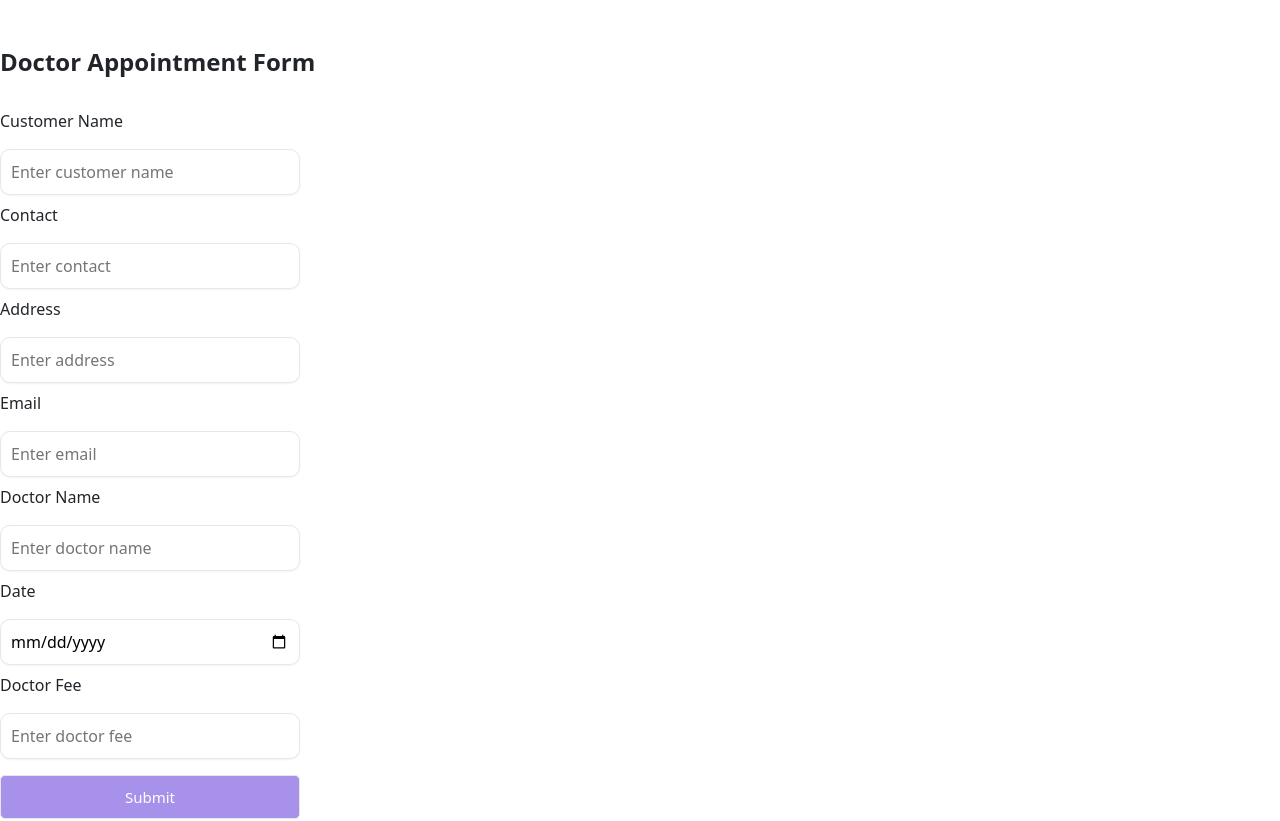
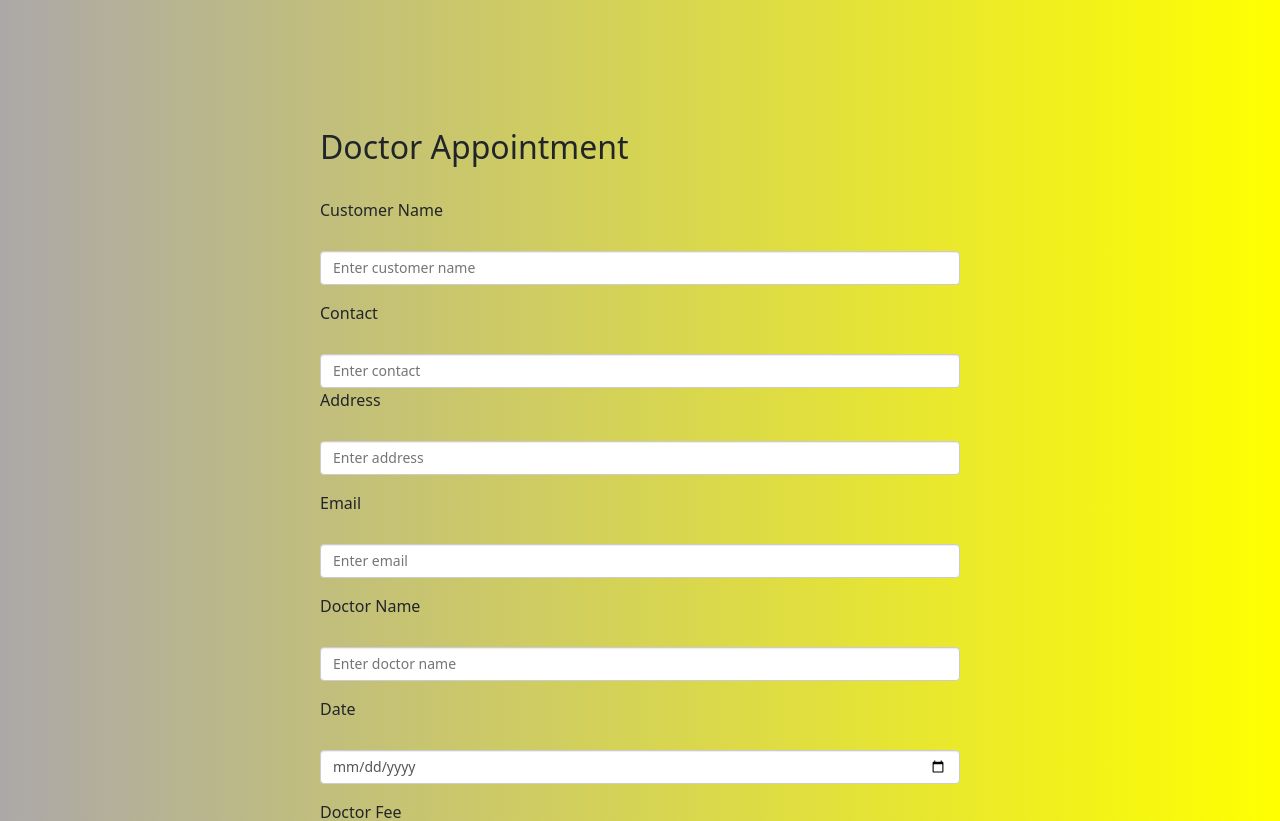
Before and after one commit to AbhishekPeiris/eYeCAREopticals, a React (Create React App) app in the folder frontend/: page /addappointmentdetails in a window 1280 px wide. Shown: the top 821 px of the page. Built offline with nearby package versions, Linux system fonts and the light colour scheme.

Commit message:
doctorAppointment details

```diff
--- a/frontend/src/screens/AddDoctorAppointmentDetails.js
+++ b/frontend/src/screens/AddDoctorAppointmentDetails.js
@@ -43,17 +43,17 @@ function AddDoctorAppointmentDetails() {
         setDoctorfee('');
       } catch (error) {
         console.log(error);
-        Swal.fire('Error', "Add Appointment Unsuccessfully", "error");
+        Swal.fire('Error', "Add Appointment Unsuccessfull", "error");
       }
     }
   return (
     <div>
-    <form  class="form mb-5 mt-5" style={{width:"350px"}} onSubmit={AddDoctorAppointmentDetails}>
+    <form  className="da-form-group" onSubmit={AddDoctorAppointmentDetails}>
 
-    <h4><strong>Doctor Appointment Form</strong></h4><br/>
-      <div className="input-container">
-        <label>Customer Name</label><br/>
-        <input type="text" placeholder="Enter customer name " value={cusname} required
+    <h2>Doctor Appointment</h2><br/>
+      <div className="mb-3">
+        <label className="da-control-label">Customer Name</label><br/>
+        <input type="text" className="da-form-control" placeholder="Enter customer name " value={cusname} required
 
         onChange={(e) => {
           setCustomername(e.target.value)
@@ -61,61 +61,61 @@ function AddDoctorAppointmentDetails() {
         />
       </div>
 
-      <div className="input-container">
-        <label>Contact</label><br/>
-        <input type="tel" placeholder="Enter contact" value={contact} required
+      <div className="mb-3">
+        <label className="da-control-label">Contact</label><br/>
+        <input type="tel" className="da-form-control" placeholder="Enter contact" value={contact} required
         onChange={(e) => {
           setContact(e.target.value)
         }}
 
         />
-      <div className="input-container">
-        <label>Address</label><br/>
-        <input type="text" placeholder="Enter address" value={address} required
+      <div className="mb-3">
+        <label className="da-control-label">Address</label><br/>
+        <input type="text" className="da-form-control" placeholder="Enter address" value={address} required
          onChange={(e) => {
           setAddress(e.target.value)
         }}
         />
       </div>
       </div>
-      <div className="input-container">
-        <label>Email</label><br/>
-        <input type="email" placeholder="Enter email" value={email} required
+      <div className="mb-3">
+        <label className="da-control-label">Email</label><br/>
+        <input type="email" className="da-form-control" placeholder="Enter email" value={email} required
          onChange={(e) => {
           setEmail(e.target.value)
         }}
         />
       </div>
 
-      <div className="input-container">
-        <label>Doctor Name </label><br/>
-        <input type="text" placeholder="Enter doctor name" value={doctorname} required
+      <div className="mb-3">
+        <label className="da-control-label">Doctor Name </label><br/>
+        <input type="text" className="da-form-control" placeholder="Enter doctor name" value={doctorname} required
           onChange={(e) => {
             setDoctorname(e.target.value)
           }}
         />
       </div>
 
-      <div className="input-container">
-        <label>Date</label><br/>
-        <input type="date" placeholder="Enter Date " value={date} required
+      <div className="mb-3">
+        <label className="da-control-label">Date</label><br/>
+        <input type="date" className="da-form-control" placeholder="Enter Date " value={date} required
           onChange={(e) => {
             setDate(e.target.value)
           }}
         />
       </div>
 
-      <div className="input-container">
-        <label>Doctor Fee</label><br/>
-        <input type="text" placeholder="Enter doctor fee" value={doctorfee} required
+      <div className="mb-3">
+        <label className="da-control-label">Doctor Fee</label><br/>
+        <input type="text" className="da-form-control" placeholder="Enter doctor fee" value={doctorfee} required
          onChange={(e) => {
           setDoctorfee(e.target.value)
         }}
         />
       </div>
 
-      <button type="submit" className="submit" style={{width:"300px"}}>Submit</button>
-          <button class="submit" style={{width:"300px"}}>Cancel</button>
+      <button type="submit" className="submit">Submit</button>
+
     </form>
   </div>
 
--- a/frontend/src/screens/ViewDoctorAppointmentDetails.js
+++ b/frontend/src/screens/ViewDoctorAppointmentDetails.js
@@ -1,129 +1,83 @@
 import React, { useState, useEffect } from "react";
 import axios from "axios";
 import { Link } from "react-router-dom";
-import Swal from 'sweetalert2';
+import Swal from "sweetalert2";
 import "../styles/DoctorAppointmentDetails.css";
 
-
 function ViewDoctorAppointmentDetails() {
-
-  const [doctorappointments, setAppointment] = useState([]);
+  const [doctorAppointments, setDoctorAppointments] = useState([]);
 
   useEffect(() => {
-    async function ViewDoctorAppointmentDetails() {
+    async function fetchDoctorAppointments() {
       try {
         const response = await axios.post(
           "http://localhost:5000/api/manager/getalldoctorappointment"
         );
-        setAppointment(response.data.doctorAppointments);
+        setDoctorAppointments(response.data.doctorAppointments);
       } catch (error) {
         console.log(error);
       }
     }
-    ViewDoctorAppointmentDetails();
+    fetchDoctorAppointments();
   }, []);
 
-
-  async function deleteUser(id){
-
+  async function deleteUser(id) {
     try {
-
-
-        const data = (await axios.delete(`http://localhost:5000/api/manager/deleteuser/${id}`)).data;
-        console.log(data);
-        Swal.fire('Stay safe', "You account is deleted", 'success').then(result => {
-
+      await axios.delete(`http://localhost:5000/api/manager/deleteuser/${id}`);
+      Swal.fire("Stay safe", "Your account has been deleted", "success").then(
+        (result) => {
           window.location.reload();
-
-        });
-
+        }
+      );
     } catch (error) {
-
       console.log(error);
-        Swal.fire('Error', "Error with deleting user", 'error');
-
-
+      Swal.fire("Error", "Error with deleting user", "error");
     }
   }
 
   return (
-    <div className="container" style={{width:"1500px"}}>
-      <div className="row">
-        <div className="col-md-1 border viewdoctorappoinmentDcol ">
-          <strong>
-            <p>Customer name</p>
-          </strong>
+    <div className="container">
+      <h1 className="text-center mb-4">Doctor Appointment Details</h1>
+      <table className="table table-striped">
+        <thead>
+          <tr>
+            <th className="text-nowrap">Customer Name</th>
+            <th className="text-nowrap">Contact</th>
+            <th className="text-nowrap">Address</th>
+            <th className="text-nowrap">Email</th>
+            <th className="text-nowrap">Doctor name</th>
+            <th className="text-nowrap">Date</th>
+            <th className="text-nowrap">Doctor fee</th>
+            <th className="text-nowrap">Action</th>
+          </tr>
+        </thead>
+        <tbody>
+          {doctorAppointments.map((appointment) => (
+            <tr key={appointment._id}>
+              <td>{appointment.cusname}</td>
+              <td>{appointment.contact}</td>
+              <td>{appointment.address}</td>
+              <td>{appointment.email}</td>
+              <td>{appointment.doctorname}</td>
+              <td>{appointment.date}</td>
+              <td>{appointment.doctorfee}</td>
+              <td>
+                <Link to={`/editcustomerdetails/${appointment._id}`}>
+                  <button className="da-btn-update">Update</button>
+                </Link>
+                <button
+                  className="da-btn-delete"
+                  onClick={() => deleteUser(appointment._id)}
+                >
+                  Delete
+                </button>
+              </td>
+            </tr>
+          ))}
+        </tbody>
+      </table>
     </div>
-        <div className="col-md-1 border viewdoctorappoinmentDcol ">
-          <strong>
-            <p>Contact</p>
-          </strong>
-        </div>
-
-        <div className="col-md-3 border viewdoctorappoinmentDcol ">
-          <strong>
-            <p>Address</p>
-          </strong>
-        </div>
-        <div className="col-md-3 border viewdoctorappoinmentDcol ">
-          <strong>
-            <p>Email</p>
-          </strong>
-        </div>
-        <div className="col-md-1 border viewdoctorappoinmentDcol ">
-          <strong>
-            <p>Doctor name</p>
-          </strong>
-        </div>
-        <div className="col-md-1 border viewdoctorappoinmentDcol ">
-          <strong>
-            <p>Date</p>
-          </strong>
-        </div>
-        <div className="col-md-1 border  viewdoctorappoinmentDcol">
-          <strong>
-            <p>Doctor fee</p>
-          </strong>
-        </div>
-
-        <div className="col-md-1 border viewdoctorappoinmentDcol">
-          <strong>Action</strong>
-          </div>
-      </div>
-
-      {doctorappointments.map((doctorappointments) => (
-        <div className="row">
-          <div className="col-md-1 border ">
-            <p style={{fontSize:"11px"}}>{doctorappointments.cusname}</p>
-          </div>
-          <div className="col-md-1 border ">
-            <p style={{fontSize:"11px"}}>{doctorappointments.contact}</p>
-          </div>
-
-          <div className="col-md-3 border ">
-            <p style={{fontSize:"11px"}}>{doctorappointments.address}</p>
-          </div>
-          <div className="col-md-3 border viewdoctorappoinmentDcol11 ">
-            <p style={{fontSize:"11px"}}>{doctorappointments.email}</p>
-          </div>
-          <div className="col-md-1 border ">
-            <p style={{fontSize:"11px"}}>{doctorappointments.doctorname}</p>
-          </div>
-          <div className="col-md-1 border ">
-            <p style={{fontSize:"11px"}}>{doctorappointments.date}</p>
-          </div>
-          <div className="col-md-1 border ">
-            <p style={{fontSize:"11px"}}>{doctorappointments.doctorfee}</p>
-          </div>
-          <div className="col-md-1 border ">
-          <Link to = {`/editcustomerdetails/${doctorappointments._id}`}><button className="snupdatebtn1">Update</button></Link>
-          <button className="sndeletebtn1" onClick={(e) => deleteUser(doctorappointments._id)}>Delete</button>
-          </div>
-        </div>
-
-      ))}
-    </div>
-  )
+  );
 }
 
-export default ViewDoctorAppointmentDetails
+export default ViewDoctorAppointmentDetails;
--- a/frontend/src/styles/DoctorAppointmentDetails.css
+++ b/frontend/src/styles/DoctorAppointmentDetails.css
@@ -1,20 +1,52 @@
-.viewdoctorappoinmentDcol{
-    background-color: antiquewhite;
+.da-form-group{
+    margin-bottom: 15px;
+    padding: 10% 25%;
+    background-image: linear-gradient(to right, rgb(172, 168, 168) , yellow);
 }
 
+.da-control-label{
+    display: block;
+    margin-bottom: 5px;
+}
 
-.snupdatebtn1{
-    background-color: green;
-    border-radius: 5px;
+.da-form-control {
+    display: block;
+    width: 100%;
+    padding: 6px 12px;
+    font-size: 14px;
+    line-height: 1.42857143;
+    color: #555;
+    background-color: #fff;
+    background-image: none;
+    border: 1px solid #ccc;
+    border-radius: 4px;
+    -webkit-box-shadow: inset 0 1px 1px rgba(0, 0, 0, .075);
+            box-shadow: inset 0 1px 1px rgba(0, 0, 0, .075);
+    -webkit-transition: border-color ease-in-out .15s, -webkit-box-shadow ease-in-out .15s;
+         -o-transition: border-color ease-in-out .15s, box-shadow ease-in-out .15s;
+            transition: border-color ease-in-out .15s, box-shadow ease-in-out .15s;
+  }
+
+  .da-btn-update{
+    background-color: #04AA6D;
     border: none;
     color: white;
-    margin-bottom: 10px;
-}
-.sndeletebtn1{
-    background-color: red;
-    border-radius: 5px;
+    padding: 5px 10px;
+    text-align: center;
+    text-decoration: none;
+    display: inline-block;
+    font-size: 16px;
+    border-radius: 4px;
+  }
+
+  .da-btn-delete{
+    background-color: rgb(231, 30, 30);
     border: none;
     color: white;
-    width: 65px;
-
-}
+    padding: 5px 10px;
+    text-align: center;
+    text-decoration: none;
+    display: inline-block;
+    font-size: 16px;
+    border-radius: 4px;
+  }
```
Also changed, not shown: frontend/src/styles/CustomerDetails.css (+0 -59 lines). Lines whose indentation alone changed are shown as unchanged.
